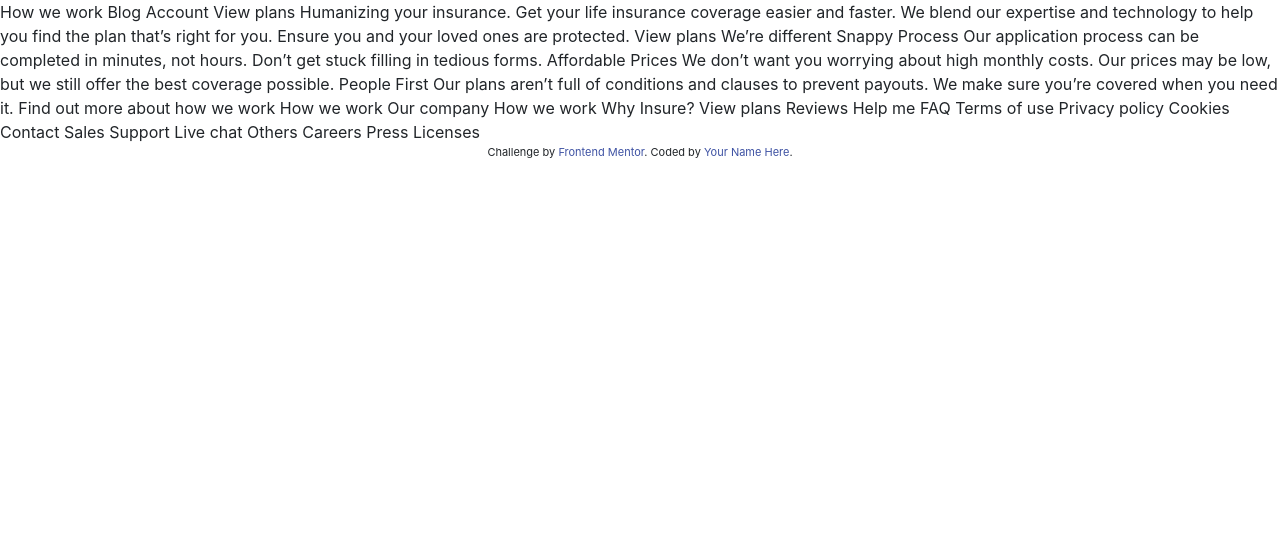
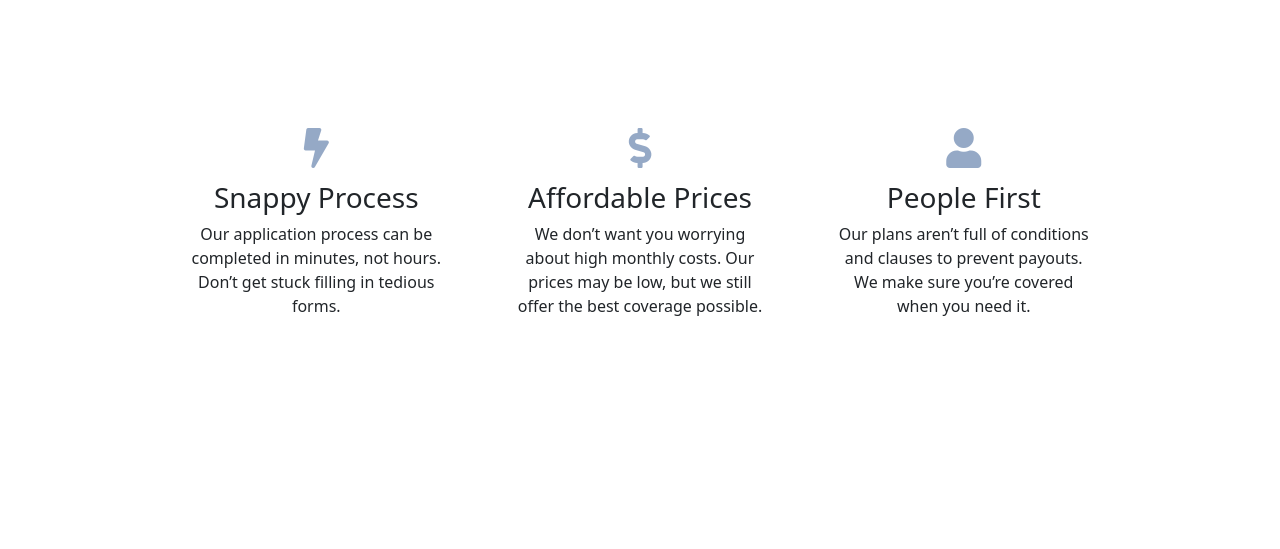
Before and after one commit to Cromatin/Insurelandingpage, a website: page index.html in a window 1280 px wide. Shown: the top 549 px of the page. Drawn offline with nearby package versions, Linux system fonts and the light colour scheme.

Commit message:
Add files via upload

```diff
--- /dev/null
+++ b/css/styles.css
@@ -0,0 +1,45 @@
+body{
+  text-align: center;
+  font-size: 16px;
+}
+#features{
+  padding: 10% 13%;
+  position: relative;
+  z-index: 1;
+}
+
+.features-box{
+  padding-right: 3.5%;
+  padding-left: 3.5%;
+}
+.features-icon{
+  color: hsl(216, 30%, 68%);
+  font-size: 2.5rem;
+  margin-bottom: 5%;
+}
+.features-icon:hover{
+  color:  hsl(256, 26%, 20%);
+}
+.features-para{
+  font-size: 1.0rem;
+}
+#cta{
+  color: hsl(0, 0%, 98%);
+  padding: 7% 13% 10%;
+}
+
+
+.cta-box{
+  background-color: hsl(270, 9%, 17%);
+  padding: 20px;
+}
+
+.big-heading{
+  font-size: 2.5rem;
+  line-height: 1.5;
+  text-align: left;
+}
+
+.cta-btn{
+  margin-top: 40px;
+}
--- a/index.html
+++ b/index.html
@@ -1,90 +1,82 @@
 <!DOCTYPE html>
-<html lang="en">
+<html lang="en" dir="ltr">
+
 <head>
-  <meta charset="UTF-8">
-  <meta name="viewport" content="width=device-width, initial-scale=1.0"> <!-- displays site properly based on user's device -->
-  <meta http-equiv="x-ua-compatible" content="ie-edge">
+  <meta charset="utf-8">
+  <title>insure</title>
+  <!-- Google fonts -->
 
-  <link rel="stylesheet" href="node_modules/bootstrap/dist/css/bootstrap.min.css">
-  <link rel="stylesheet" href="node_modules/font-awesome/css/font-awesome.min.css">
-  <link rel="stylesheet" href="node_modules/bootstrap-social/bootstrap-social.css">
+  <!-- css sytlesheets -->
+  <link href="https://cdn.jsdelivr.net/npm/bootstrap@5.0.2/dist/css/bootstrap.min.css" rel="stylesheet" integrity="sha384-EVSTQN3/azprG1Anm3QDgpJLIm9Nao0Yz1ztcQTwFspd3yD65VohhpuuCOmLASjC" crossorigin="anonymous">
+  <link rel="stylesheet" href="css/styles.css">
 
-  <link rel="icon" type="image/png" sizes="32x32" href="./images/favicon-32x32.png">
+  <!-- fontawesome -->
+  <link rel="stylesheet" href="https://pro.fontawesome.com/releases/v5.10.0/css/all.css" integrity="sha384-AYmEC3Yw5cVb3ZcuHtOA93w35dYTsvhLPVnYs9eStHfGJvOvKxVfELGroGkvsg+p" crossorigin="anonymous" />
 
-  <title>Frontend Mentor | Insure landing page</title>
+  <!-- bootstrap scripts -->
+  <script src="https://cdn.jsdelivr.net/npm/bootstrap@5.0.2/dist/js/bootstrap.bundle.min.js" integrity="sha384-MrcW6ZMFYlzcLA8Nl+NtUVF0sA7MsXsP1UyJoMp4YLEuNSfAP+JcXn/tWtIaxVXM" crossorigin="anonymous"></script>
+  <script src="https://code.jquery.com/jquery-3.4.1.slim.min.js" integrity="sha384-J6qa4849blE2+poT4WnyKhv5vZF5SrPo0iEjwBvKU7imGFAV0wwj1yYfoRSJoZ+n" crossorigin="anonymous"></script>
 
-  <!-- Feel free to remove these styles or customise in your own stylesheet 👍 -->
-  <style>
-    .attribution { font-size: 11px; text-align: center; }
-    .attribution a { color: hsl(228, 45%, 44%); }
-  </style>
+  <script src="https://cdn.jsdelivr.net/npm/popper.js@1.16.0/dist/umd/popper.min.js" integrity="sha384-Q6E9RHvbIyZFJoft+2mJbHaEWldlvI9IOYy5n3zV9zzTtmI3UksdQRVvoxMfooAo" crossorigin="anonymous"></script>
+
+  <script src="https://stackpath.bootstrapcdn.com/bootstrap/4.4.1/js/bootstrap.min.js" integrity="sha384-wfSDF2E50Y2D1uUdj0O3uMBJnjuUD4Ih7YwaYd1iqfktj0Uod8GCExl3Og8ifwB6" crossorigin="anonymous"></script>
+
 </head>
+
 <body>
+  <!-- Features -->
 
-  How we work
-  Blog
-  Account
-  View plans
-
-  Humanizing your insurance.
-
-  Get your life insurance coverage easier and faster. We blend our expertise
-  and technology to help you find the plan that’s right for you. Ensure you
-  and your loved ones are protected.
-
-  View plans
-
-  We’re different
-
-  Snappy Process
-
-  Our application process can be completed in minutes, not hours. Don’t get
-  stuck filling in tedious forms.
-
-  Affordable Prices
-
-  We don’t want you worrying about high monthly costs. Our prices may be low,
-  but we still offer the best coverage possible.
-
-  People First
-
-  Our plans aren’t full of conditions and clauses to prevent payouts. We make
-  sure you’re covered when you need it.
-
-  Find out more about how we work
-
-  How we work
-
-  Our company
-
-  How we work
-  Why Insure?
-  View plans
-  Reviews
-
-  Help me
-
-  FAQ
-  Terms of use
-  Privacy policy
-  Cookies
-
-  Contact
-
-  Sales
-  Support
-  Live chat
-
-  Others
-
-  Careers
-  Press
-  Licenses
+  <section id="features">
 
 
-  <div class="attribution">
-    Challenge by <a href="https://www.frontendmentor.io?ref=challenge" target="_blank">Frontend Mentor</a>.
-    Coded by <a href="#">Your Name Here</a>.
-  </div>
+    <div class="row">
+      <div class="features-box col-lg-4">
+        <i class="features-icon fas fa-bolt"></i>
+        <h3 class="features-heading">Snappy Process</h3>
+        <p class="features-para">Our application process can be completed in minutes, not hours. Don’t get
+          stuck filling in tedious forms.</p>
+      </div>
+      <div class="features-box col-lg-4">
+        <i class="features-icon fas fa-dollar-sign"></i>
+        <h3 class="features-heading">Affordable Prices</h3>
+        <p class="features-para">We don’t want you worrying about high monthly costs. Our prices may be low,
+          but we still offer the best coverage possible.</p>
+      </div>
+      <div class="features-box col">
+        <i class="features-icon fas fa-user"></i>
+        <h3 class="features-heading">People First</h3>
+        <p class="features-para">Our plans aren’t full of conditions and clauses to prevent payouts. We make
+          sure you’re covered when you need it.</p>
+      </div>
+    </div>
+
+
+
+
+  </section>
+
+  <!-- Call to Action -->
+
+  <section id="cta">
+
+
+    <div class="row">
+      <div class="cta-box col-lg-6">
+        <h3 class="big-heading">Find out more about how we work</h3>
+      </div>
+      <div class="cta-box col-lg-6">
+        <button type="button" class="cta-btn btn btn-light btn-lg download-btn justify-content-end
+"> HOW WE WORK</button>
+      </div>
+    </div>
+
+
+
+
+
+  </section>
+
+
 </body>
+
 </html>
```
